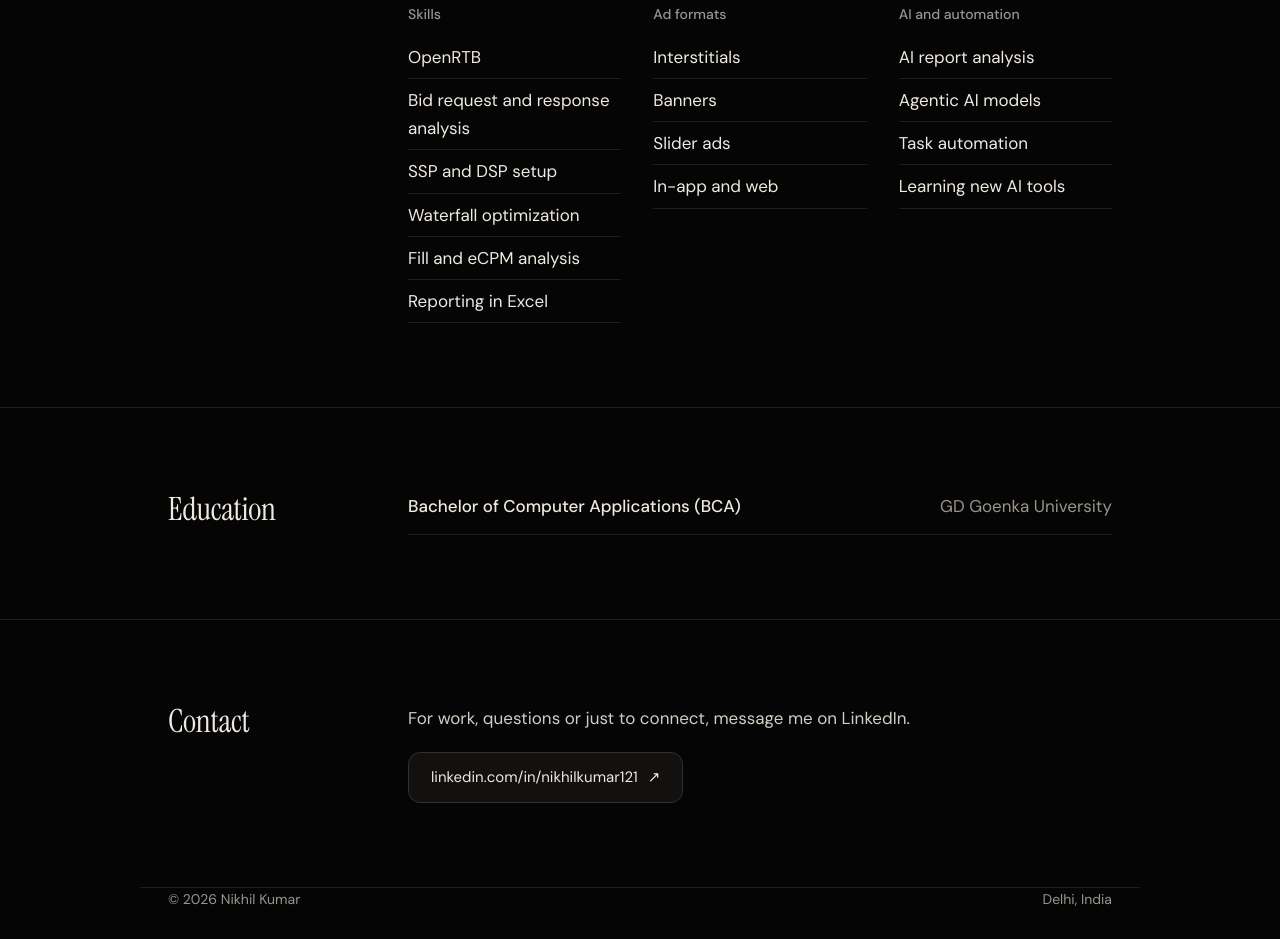
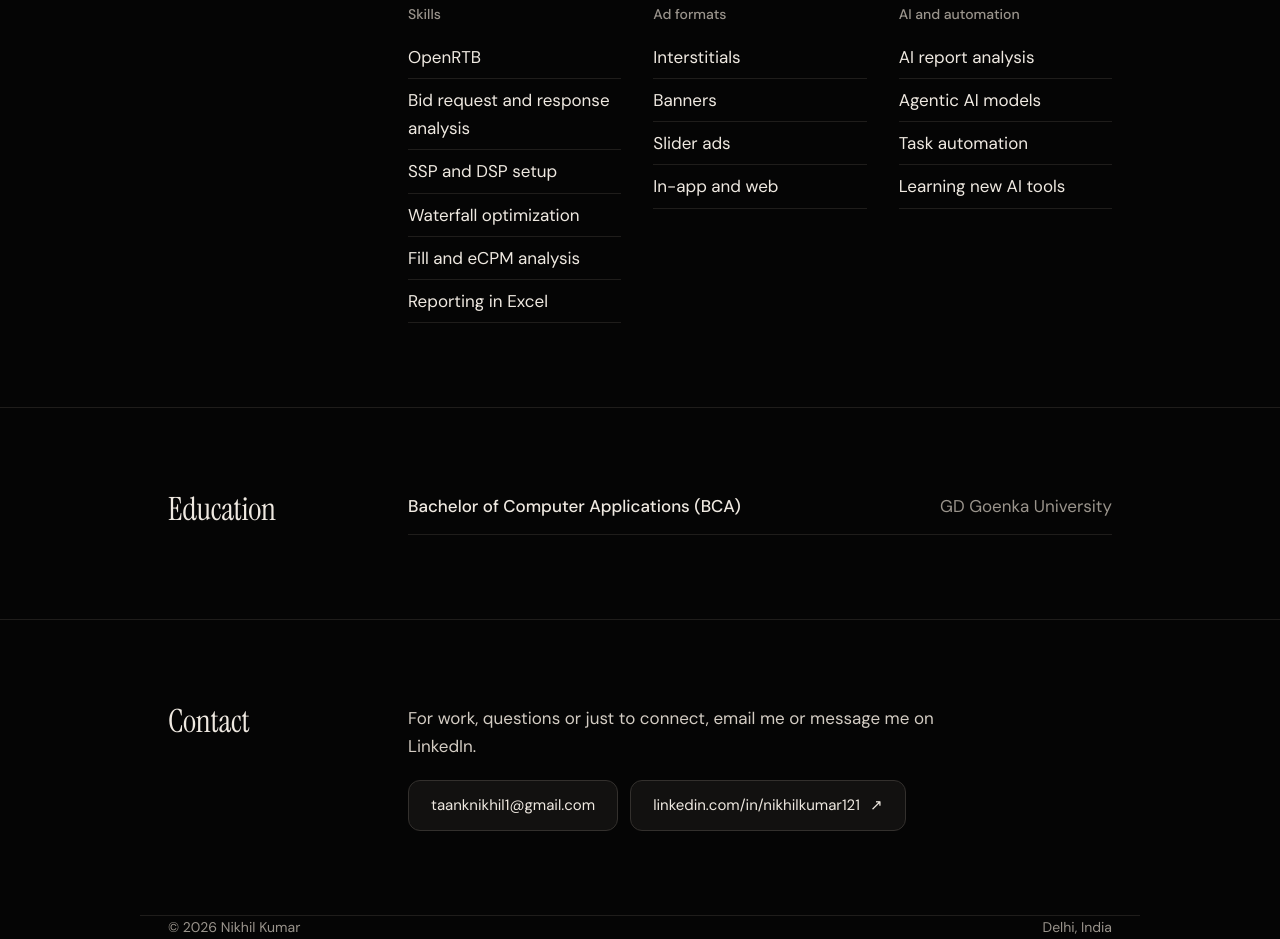
Before and after one commit to nikhilkumar-adops/nikhilkumar-adops.github.io, a plain HTML site: page index.html in a window 1280 px wide. Shown: the part 2424-3363 px from the top of the page. Before the commit the page ends 3335 px from the top, so only its background shows below. Drawn offline with Linux system fonts and the light colour scheme; animation ran at ten frames a second.

Commit message:
Add email to the contact section
Co-Authored-By: Claude Sonnet 5.5 <noreply@anthropic.com>
Claude-Session: https://claude.ai/code/session_01X9nGf1nD2u9gof59C5dDFi

```diff
--- a/index.html
+++ b/index.html
@@ -91,6 +91,7 @@ h2{font-family:var(--display);font-weight:400;font-size:32px;line-height:1.1;mar
 
 /* contact */
 .contact p{margin:0 0 20px;color:#d3ccc3;max-width:48ch}
+.contact .row{display:flex;flex-wrap:wrap;gap:12px}
 footer{padding:26px 28px 40px;border-top:1px solid var(--line);display:flex;justify-content:space-between;gap:12px;flex-wrap:wrap}
 </style>
 </head>
@@ -178,8 +179,11 @@ footer{padding:26px 28px 40px;border-top:1px solid var(--line);display:flex;just
   <div class="wrap grid">
     <h2>Contact</h2>
     <div class="body contact">
-      <p>For work, questions or just to connect, message me on LinkedIn.</p>
-      <a class="btn" href="https://www.linkedin.com/in/nikhilkumar121/">linkedin.com/in/nikhilkumar121 <span aria-hidden="true">↗</span></a>
+      <p>For work, questions or just to connect, email me or message me on LinkedIn.</p>
+      <div class="row">
+        <a class="btn" href="mailto:taanknikhil1@gmail.com">taanknikhil1@gmail.com</a>
+        <a class="btn" href="https://www.linkedin.com/in/nikhilkumar121/">linkedin.com/in/nikhilkumar121 <span aria-hidden="true">↗</span></a>
+      </div>
     </div>
   </div>
 </section>
```
